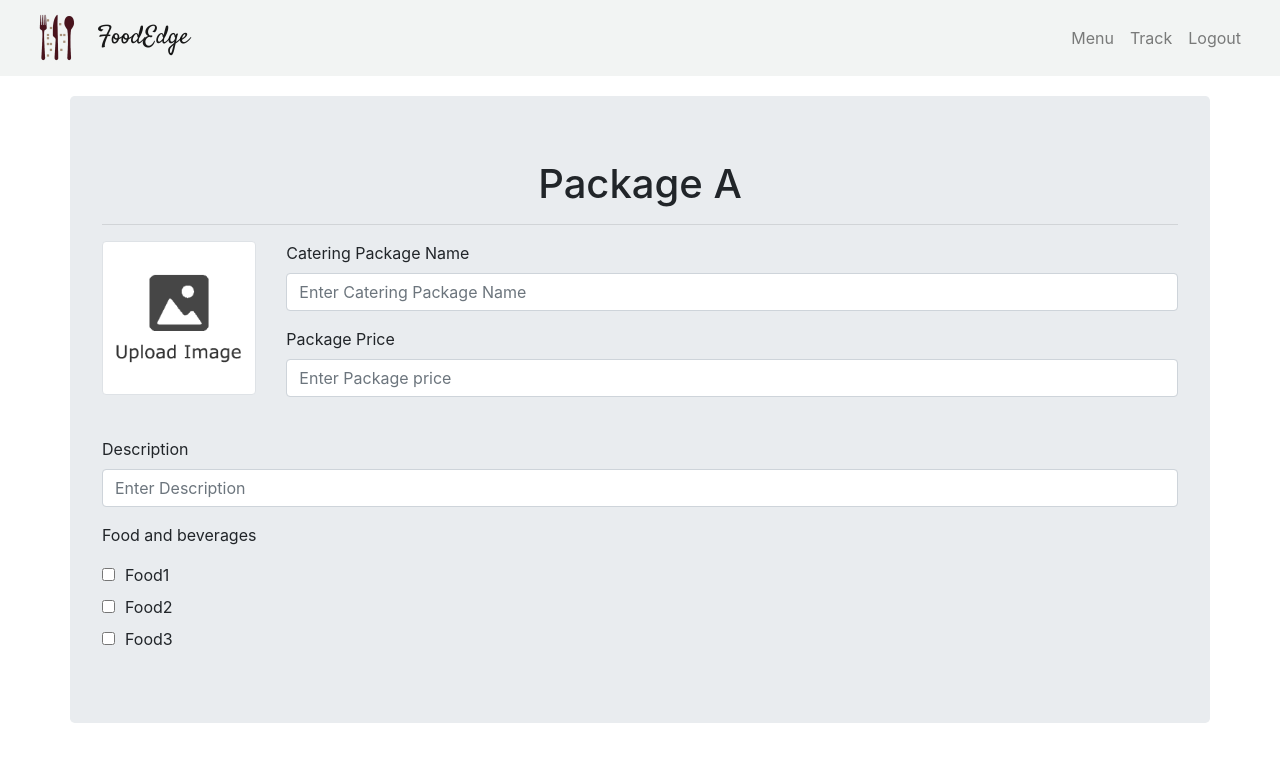
After one commit to zensic/FCMS-Sprint1, a PHP site: page /OTCateringPackageC.php in a window 1280 px wide. The commit adds this page. Shown: the top 762 px of the page. Run offline with PHP 8.4, Linux system fonts and the light colour scheme.

Commit message:
Made changes to the image directories

```diff
--- a/ClientOrders.php
+++ b/ClientOrders.php
@@ -24,7 +24,7 @@
                     <img class="img-fluid rounded img-thumbnail" src="images/ordersClient/chinese-cuisine-mini.png">
                 </div>
                 <div class="col-md-10 col-sm-8">
-                    <p>Chinese Cuisine</p>
+                    <p>Package A</p>
                     <p>Lorem ipsum dolor sit amet, sed an mutat numquam accusata, an vim tale nonumy neglegentur. Sed ut viris vidisse ceteros, et cum inermis antiopam definitiones. Melius integre at qui, eum deleniti oportere eu, no quo vituperata argumentum cotidieque. Quidam appareat persequeris ex nam. Eu vix enim animal, regione accumsan consectetuer nec in, ut quaeque inciderint pri.</p>
                 </div>
             </div>
@@ -34,7 +34,7 @@
                     <img class="img-fluid rounded img-thumbnail" src="images/ordersClient/malay-cuisine-mini.png">
                 </div>
                 <div class="col-md-10 col-sm-8">
-                    <p>Malay Cuisine</p>
+                    <p>Package B</p>
                     <p>Lorem ipsum dolor sit amet, sed an mutat numquam accusata, an vim tale nonumy neglegentur. Sed ut viris vidisse ceteros, et cum inermis antiopam definitiones. Melius integre at qui, eum deleniti oportere eu, no quo vituperata argumentum cotidieque. Quidam appareat persequeris ex nam. Eu vix enim animal, regione accumsan consectetuer nec in, ut quaeque inciderint pri.</p>
                 </div>
             </div>
--- a/OTCateringPackage2.php
+++ b/OTCateringPackageB.php
@@ -14,7 +14,9 @@
     <?php
         include 'include/OTNavBar.php';
     ?>
-    <div class="container">
+    <div class="container jumbotron">
+        <h1 class="text-center">Package A</h1>
+        <hr class="hr">
         <form>
             <div class="row">
                 <div class="col-md-2 col-sm-4">
--- /dev/null
+++ b/OTCateringPackageC.php
@@ -0,0 +1,61 @@
+<!DOCTYPE html>
+<html lang="en">
+<head>
+    <meta charset="UTF-8">
+    <meta name="viewport" content="width=device-width, initial-scale=1.0">
+    <link rel="stylesheet" type="text/css" href="bootstrap/css/bootstrap.css">
+    <link rel="stylesheet" type="text/css" href="styles/ordersClient.css">
+    <title>CRUD Catering Packages</title>
+    <?php
+        include 'include/NavBarStyle.php';
+    ?>
+</head>
+<body>
+    <?php
+        include 'include/OTNavBar.php';
+    ?>
+    <div class="container jumbotron">
+        <h1 class="text-center">Package A</h1>
+        <hr class="hr">
+        <form>
+            <div class="row">
+                <div class="col-md-2 col-sm-4">
+                    <input type="image" class="img-fluid rounded img-thumbnail" src="images/CRUDCateringPackages/uploadImage.png" alt="Upload Image" width="200px" height="200px">
+                </div>
+                <div class="col-md-10 col-sm-8">
+                    <div class="form-group">
+                        <label for="packageName">Catering Package Name</label>
+                        <input type="text" class="form-control" id="packageName"
+                        placeholder="Enter Catering Package Name">
+                    </div>
+                    <div class="form-group">
+                        <label for="pr">Package Price</label>
+                        <input type="text" class="form-control" id="packageName"
+                        placeholder="Enter Package price">
+                    </div>
+                </div>
+            </div>
+            <br/>
+            <div class="row-md-12">
+                <div class="form-group">
+                    <label for="pr">Description</label>
+                    <input type="text" class="form-control" id="packageDesc"
+                    placeholder="Enter Description">
+                </div>
+            </div>
+            <div class="row-md-12">
+                <p>Food and beverages</p>
+                <div class="checkbox">
+                    <input type="checkbox" id="food1" value="food1"><label for="food1" style="padding-left: 10px;">Food1</label>
+                </div>
+                <div class="checkbox">
+                    <input type="checkbox" id="food2" value="food1"><label for="food2" style="padding-left: 10px;">Food2</label>
+                </div>
+                <div class="checkbox">
+                    <input type="checkbox" id="food3" value="food1"><label for="food3" style="padding-left: 10px;">Food3</label>
+                </div>
+            </div>
+        </form>
+    </div>
+</body>
+</html>
```
Also changed, not shown: ClientMenu.php (+4 -3 lines), OTCateringPackage1.php (+6 -5 lines), OTCateringPackageA.php (added, +62 -0 lines), include/StringPath.php (added, +36 -0 lines), images/ordersClient/chinese-cuisine.png (deleted), images/ordersClient/indian-cuisine.png (deleted), images/ordersClient/malay-cuisine.png (deleted), 6 other files.
